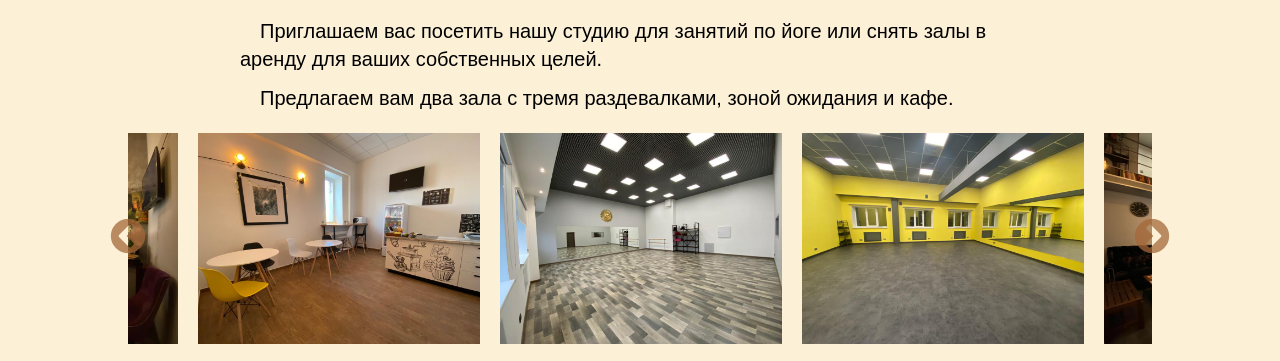
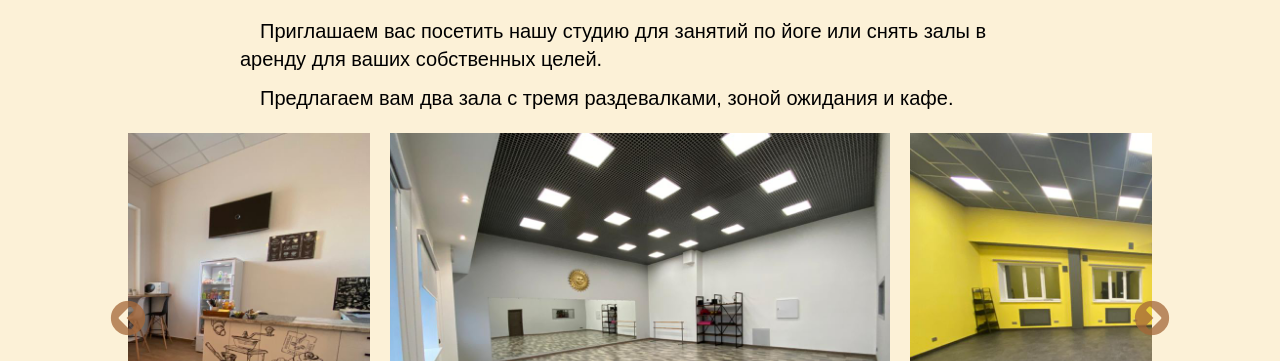
Before and after one commit to lexxmg/artus-studio, a plain HTML site: page index.html in a window 1280 px wide. Shown: the part 587-948 px from the top of the page. Drawn offline with Linux system fonts and the light colour scheme.

Commit message:
add width slide

```diff
--- a/css/slider.css
+++ b/css/slider.css
@@ -3,6 +3,8 @@
 }
 
 .slick__img-container {
+  width:  500px;
+
   margin: 0 10px;
 }
 
--- a/js/script.js
+++ b/js/script.js
@@ -76,6 +76,7 @@ $(document).ready(function() {
     centerMode: true,
     centerPadding: '60px',
     slidesToShow: 3,
+    variableWidth: true,
     responsive: [
       {
         breakpoint: 850,
```
